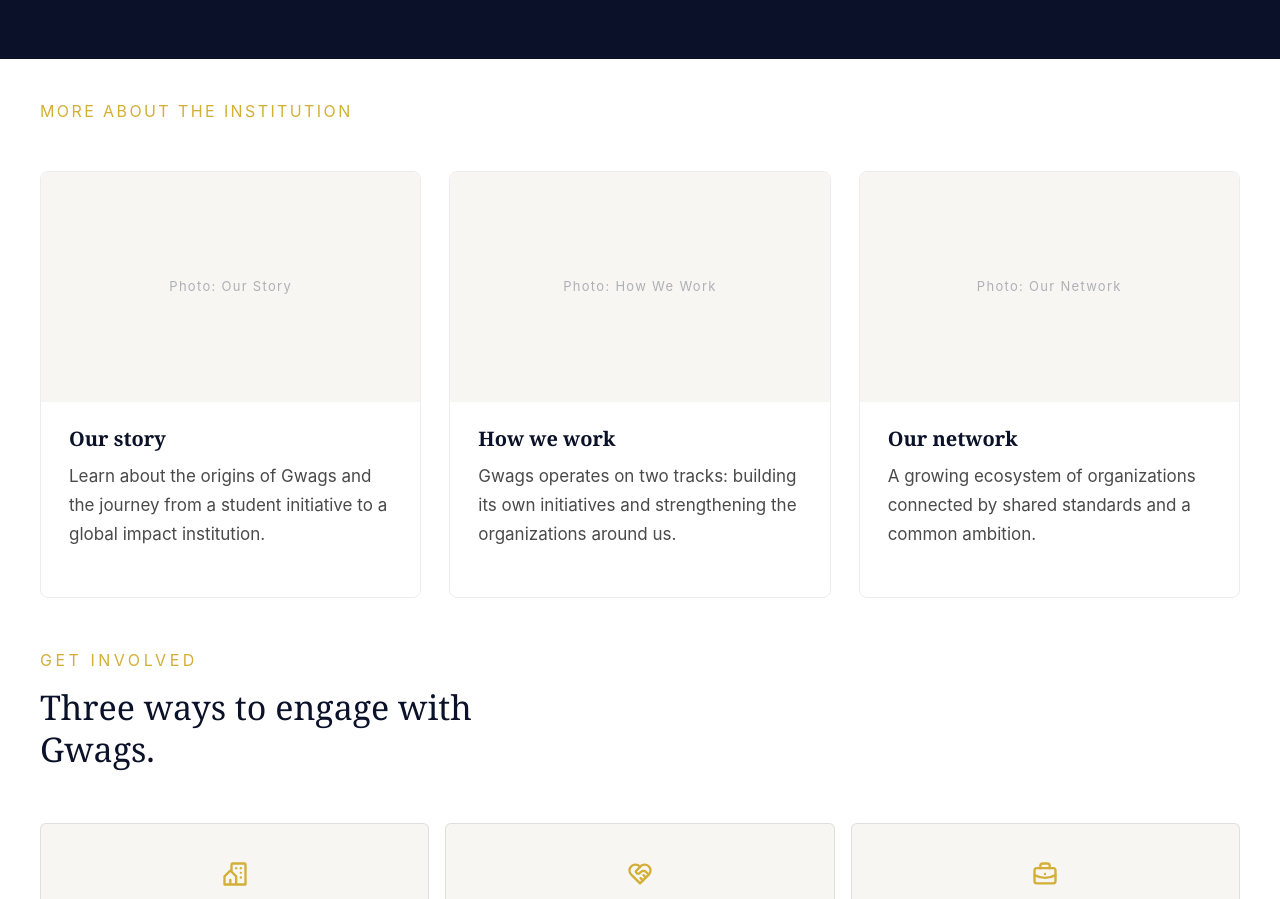
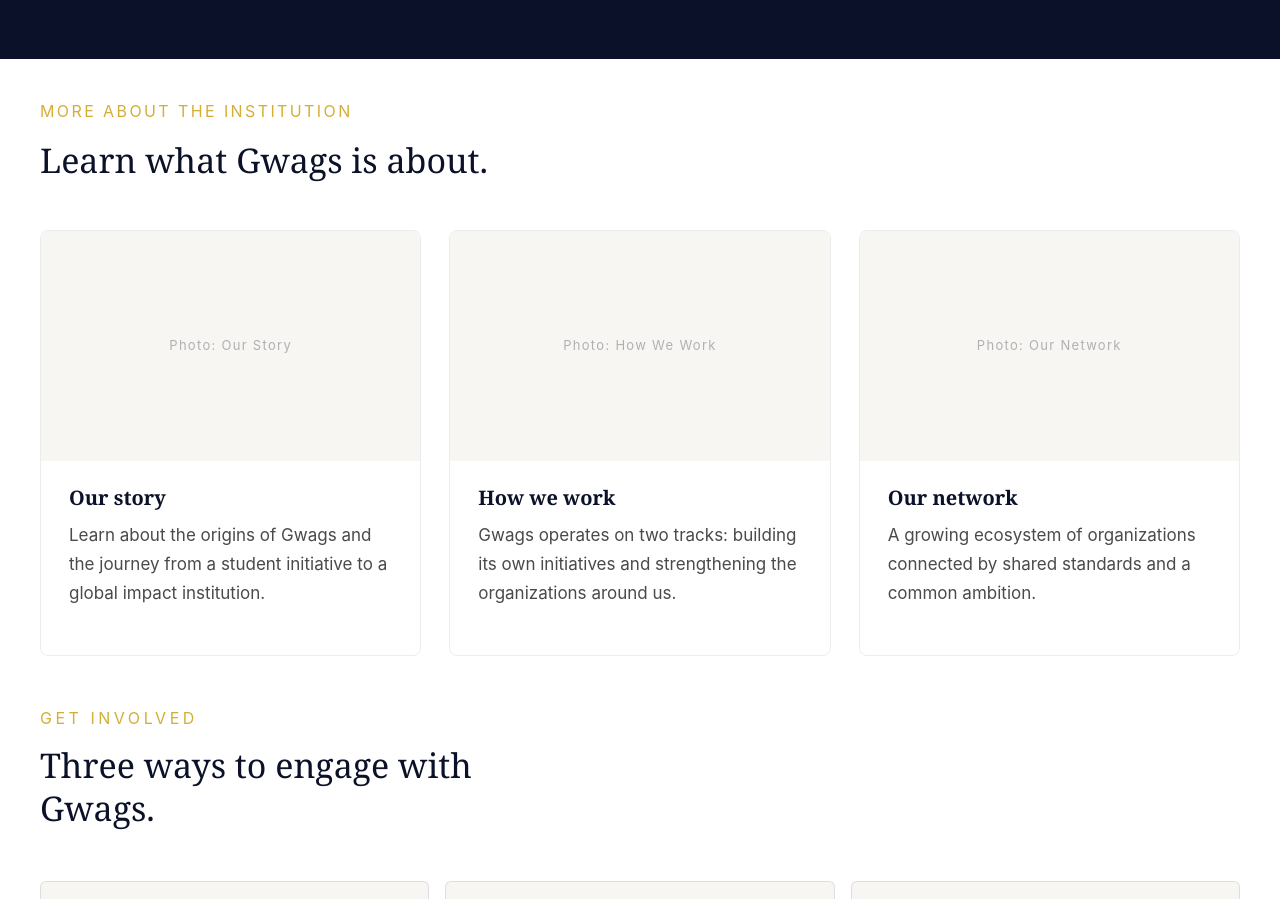
Before and after one commit to Daryllgio/gwags-website, a Next.js app: page / in a window 1280 px wide. Shown: the part 3980-4879 px from the top of the page. Built offline with nearby package versions, Linux system fonts and the light colour scheme.

Commit message:
Add h2 heading to More About section

```diff
--- a/components/MoreAbout.tsx
+++ b/components/MoreAbout.tsx
@@ -18,9 +18,12 @@ export default function MoreAbout({ lang }: MoreAboutProps) {
     <section className="more-about-section" style={{ background: '#ffffff', padding: '40px 28px' }}>
       <div style={{ maxWidth: '1200px', margin: '0 auto' }}>
 
-        <p className="eyebrow" style={{ color: '#D4AF37', fontSize: '16px', fontWeight: 400, letterSpacing: '0.15em', marginBottom: '48px', fontFamily: 'inherit' }}>
+        <p className="eyebrow" style={{ color: '#D4AF37', fontSize: '16px', fontWeight: 400, letterSpacing: '0.15em', marginBottom: '16px', fontFamily: 'inherit' }}>
           {m.heading}
         </p>
+        <h2 style={{ color: '#0A1128', fontSize: '34px', fontWeight: 400, fontFamily: 'Georgia, "Times New Roman", serif', lineHeight: 1.25, marginBottom: '48px' }}>
+          {m.h2}
+        </h2>
 
         <div style={{ display: 'grid', gridTemplateColumns: 'repeat(3, 1fr)', gap: '28px' }} className="more-about-grid">
           {m.cards.map((card, i) => (
--- a/lib/translations.ts
+++ b/lib/translations.ts
@@ -106,6 +106,7 @@ export const t = {
     },
     moreAbout: {
       heading: 'MORE ABOUT THE INSTITUTION',
+      h2: 'Learn what Gwags is about.',
       cards: [
         {
           title: 'Our story',
@@ -518,6 +519,7 @@ export const t = {
     },
     moreAbout: {
       heading: 'PLUS SUR L\'INSTITUTION',
+      h2: 'Découvrez ce qu\'est Gwags.',
       cards: [
         {
           title: 'Notre histoire',
```
